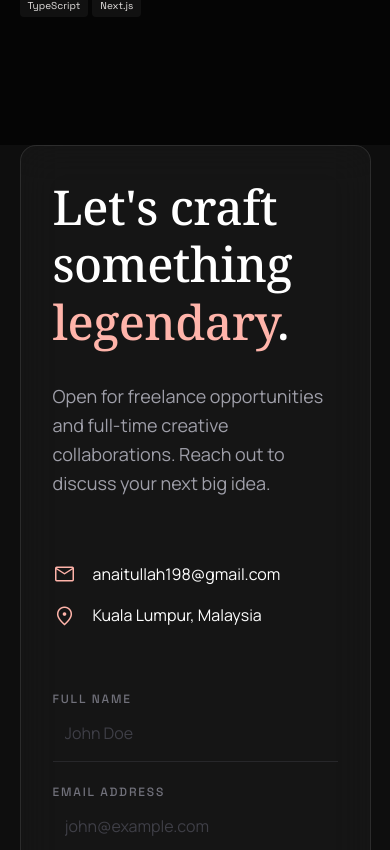
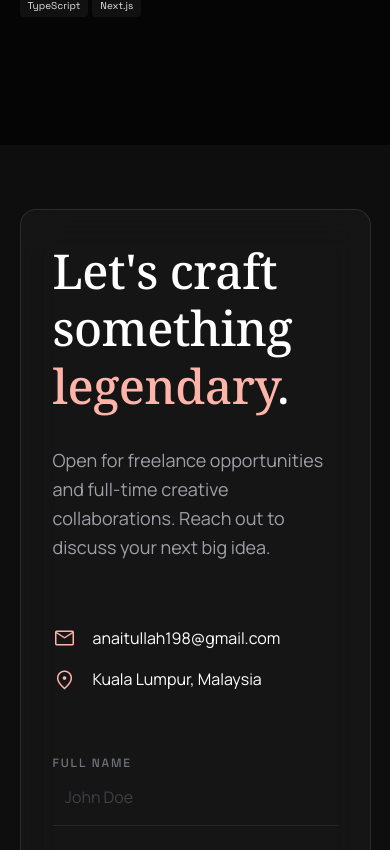
Before and after one commit to anaitullah31/portfolio, a Next.js app: page / in a window 390 px wide. Shown: the part 6594-7444 px from the top of the page. Built offline with nearby package versions, Linux system fonts and the light colour scheme.

Commit message:
Remove CV link

```diff
--- a/src/components/Contact.js
+++ b/src/components/Contact.js
@@ -13,7 +13,7 @@ export default function Contact() {
   };
 
   return (
-    <section className="px-[5vw] md:py-xl bg-surface-container-lowest" id="contact">
+    <section className="px-[5vw] py-16 md:py-xl bg-surface-container-lowest" id="contact">
       <motion.div
         variants={containerVariants}
         initial="hidden"
--- a/src/components/Hero.js
+++ b/src/components/Hero.js
@@ -163,9 +163,10 @@ export default function Hero() {
           <div className="mt-md">
             <a
               className="flex items-center gap-base text-on-background hover:text-primary transition-all group"
-              href="https://drive.google.com/file/d/1ow3zbdBFsynCI-8S9B3cXfFwEYF4nx2i/view?usp=drive_link"
+              href="#"
               target="_blank"
             >
+              {/* https://drive.google.com/file/d/1ow3zbdBFsynCI-8S9B3cXfFwEYF4nx2i/view?usp=drive_link */}
               <span className="font-label-caps text-label-caps uppercase border-b border-outline/50 group-hover:border-primary pb-1">
                 Download CV
               </span>
```
